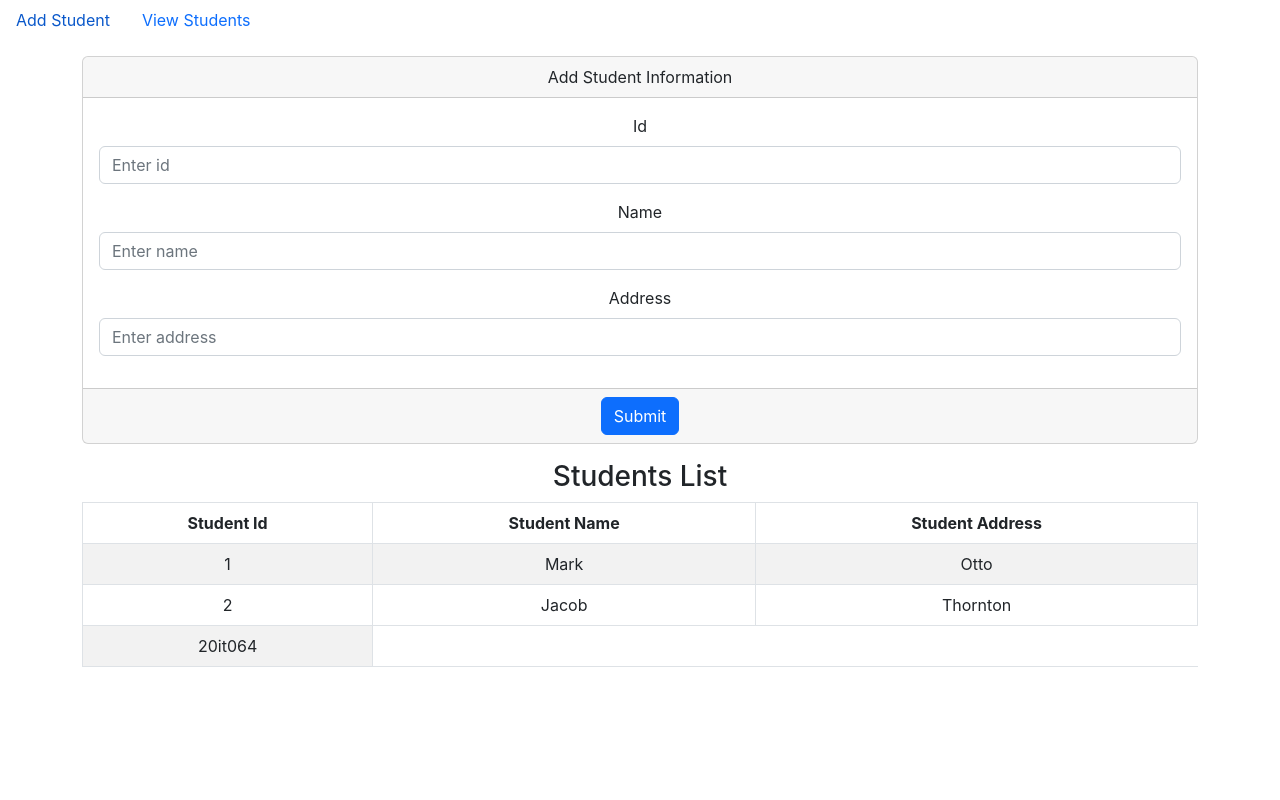
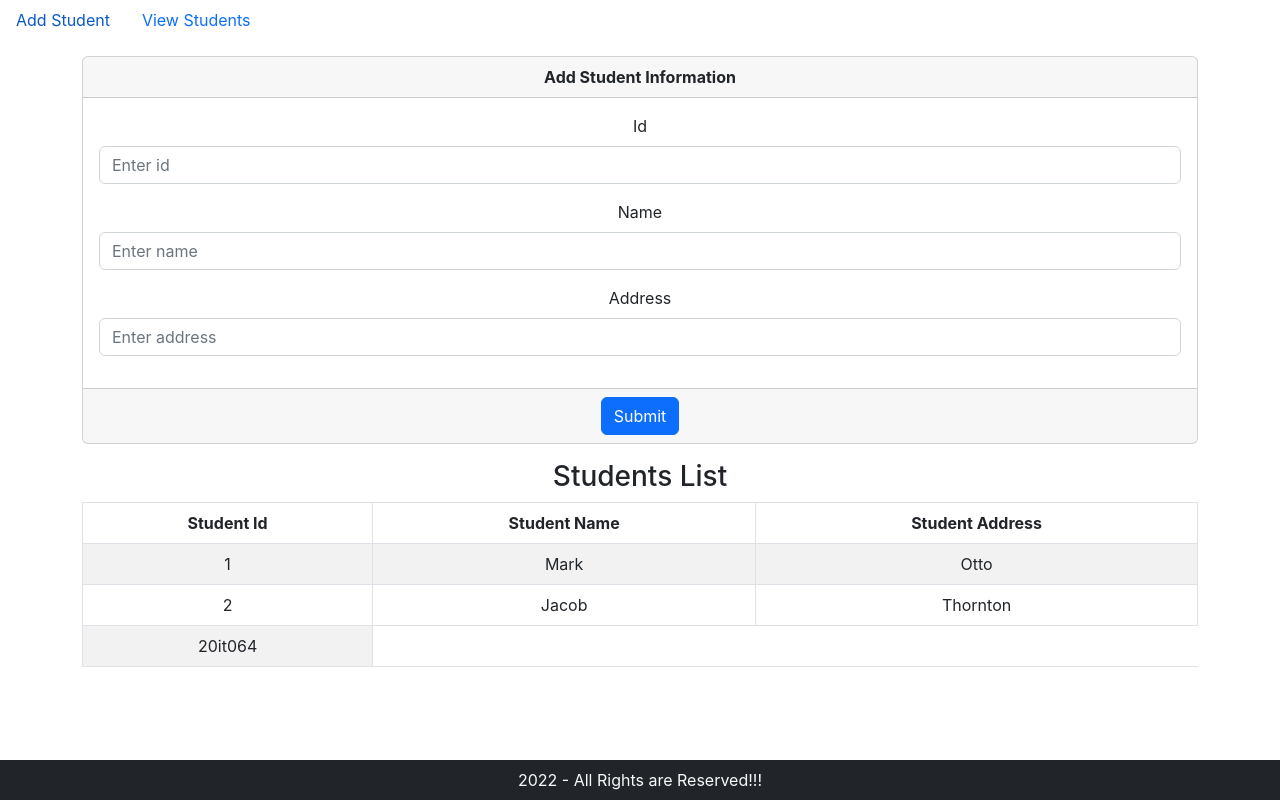
Before and after one commit to Manthansinh099/student_frntend, a React (Create React App) app: page /student/1 in a window 1280 px wide. Built offline with nearby package versions, Linux system fonts and the light colour scheme.

Commit message:
Added Footer component

```diff
--- a/src/App.js
+++ b/src/App.js
@@ -3,6 +3,7 @@ import './App.css';
 import Student from './components/Student';
 import StudentList from './components/StudentList';
 import NavigationBar from './components/NavigationBar';
+import Footer from './components/Footer';
 
 function App() {
   return (
@@ -10,6 +11,7 @@ function App() {
       <NavigationBar/>
       <Student/>
       <StudentList/>
+      <Footer/>
     </div>
   );
 
--- /dev/null
+++ b/src/components/Footer.js
@@ -0,0 +1,20 @@
+import React from 'react';
+import Navbar from 'react-bootstrap/Navbar';
+import Container from 'react-bootstrap/Container';
+import Col from 'react-bootstrap/Col';
+
+export default function Footer() {
+    let year = new Date().getFullYear();
+
+  return (
+    <div>
+      <Navbar fixed="bottom" bg="dark" variant="dark">
+        <Container  className="text-center text-muted">
+            <Col lg={12} className="text-center text-light">
+            {year} - All Rights are Reserved!!!
+            </Col>
+        </Container>
+      </Navbar>
+    </div>
+  )
+}
--- a/src/components/Student.js
+++ b/src/components/Student.js
@@ -1,20 +1,15 @@
 import axios from "axios";
 import React, {useState} from "react";
 import { Container, Form, Card, Button } from "react-bootstrap";
-
-
 export default function Student() {
-
   const [id, setId] = useState();
   const [name, setName] = useState();
   const [address, setAddress] = useState();
-
   let student = {
     id : id,
     name : name,
     address : address
   }
-
   let textChanged = (event) => {
     if(event.target.name==="id"){
       setId(event.target.value);
@@ -24,7 +19,6 @@ export default function Student() {
       setAddress(event.target.value);
     }
   }
-
   let saveStudent = (event) => {
     event.preventDefault();
     axios.post("http://localhost:8080/student", student)
@@ -35,13 +29,12 @@ export default function Student() {
     })
     .catch(error => alert(error));
   }
-
   return (
     <div  className="my-3">
     <Container>
       <Card>
         <Form onSubmit={saveStudent}>
-          <Card.Header>Add Student Information</Card.Header>
+          <Card.Header><strong>Add Student Information</strong></Card.Header>
           <Card.Body>
             <Form.Group className="mb-3">
               <Form.Label>Id</Form.Label>
```
